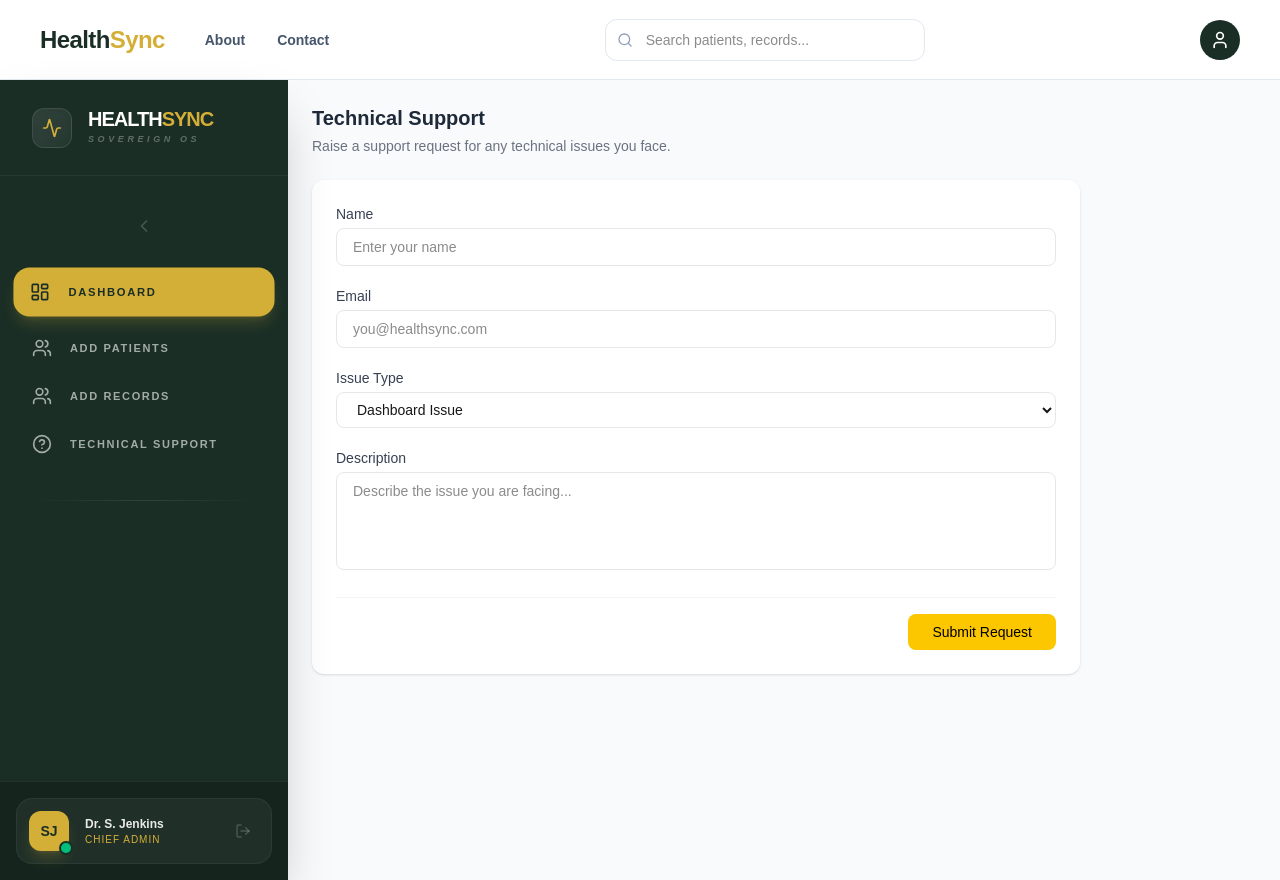
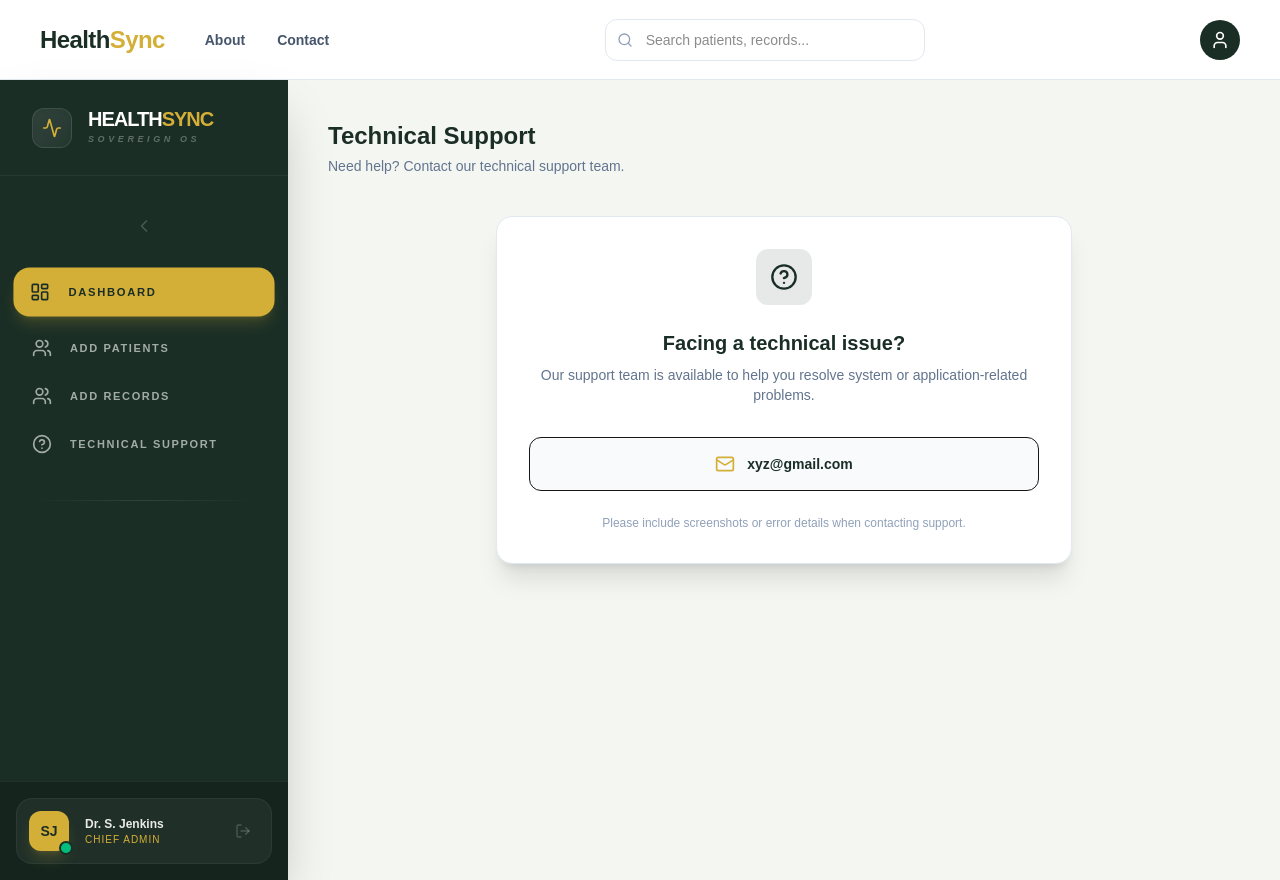
Before and after one commit to kalviumcommunity/S69-0126-CodeMeow-Full-Stack-With-NextjsAnd-AWS-Azure-HealthSync, a Next.js app in the folder your-project-name/: page /technical-support in a window 1280 px wide. Built offline with nearby package versions, Linux system fonts and the light colour scheme.

Commit message:
added the technical support

```diff
--- a/your-project-name/src/app/components/sidebar/Sidebar.tsx
+++ b/your-project-name/src/app/components/sidebar/Sidebar.tsx
@@ -105,7 +105,9 @@ export default function Sidebar() {
         <Link href="/add-records">
           <NavItem index={2} icon={Users} label="Add Records" isCollapsed={isCollapsed} />
         </Link>
-        <NavItem index={4} icon={HelpCircle} label="Technical Support" isCollapsed={isCollapsed} />
+        <Link href="/technical-support">
+          <NavItem index={4} icon={HelpCircle} label="Technical Support" isCollapsed={isCollapsed} />
+        </Link>
 
         <div className="my-8 h-px bg-gradient-to-r from-transparent via-white/10 to-transparent mx-4" />
       </div>
--- a/your-project-name/src/app/technical-support/page.tsx
+++ b/your-project-name/src/app/technical-support/page.tsx
@@ -1,107 +1,62 @@
 "use client";
 
-import { useState } from "react";
 import Sidebar from "../components/sidebar/Sidebar";
+import { Mail, HelpCircle } from "lucide-react";
 
 export default function TechnicalSupportPage() {
-  const [loading, setLoading] = useState(false);
-
-  const handleSubmit = (e: React.FormEvent<HTMLFormElement>) => {
-    e.preventDefault();
-    setLoading(true);
-
-    setTimeout(() => {
-      alert("Support request submitted successfully");
-      setLoading(false);
-    }, 1000);
-  };
-
   return (
-    <div className="flex min-h-screen bg-gray-50">
+    <div className="flex min-h-screen bg-[#F4F6F2]">
       {/* Sidebar */}
       <Sidebar />
 
       {/* Main Content */}
-      <main className="flex-1 p-6">
-        {/* Page Header */}
-        <div className="mb-6">
-          <h1 className="text-xl font-semibold text-gray-800">
+      <main className="flex-1 p-10">
+        {/* Header */}
+        <div className="mb-10">
+          <h1 className="text-2xl font-bold text-[#1A2E26]">
             Technical Support
           </h1>
-          <p className="text-sm text-gray-500 mt-1">
-            Raise a support request for any technical issues you face.
+          <p className="text-sm text-slate-500 mt-1">
+            Need help? Contact our technical support team.
           </p>
         </div>
 
         {/* Support Card */}
-        <div className="bg-white rounded-xl shadow-sm p-6 max-w-3xl">
-          <form onSubmit={handleSubmit} className="space-y-5">
-            {/* Name */}
-            <div>
-              <label className="block text-sm font-medium text-gray-700 mb-1">
-                Name
-              </label>
-              <input
-                type="text"
-                required
-                placeholder="Enter your name"
-                className="w-full rounded-lg border border-gray-200 px-4 py-2 text-sm focus:outline-none focus:ring-2 focus:ring-yellow-400"
-              />
+        <div className="flex justify-center">
+          <div className="bg-white rounded-2xl shadow-xl border border-slate-200 w-full max-w-xl p-8">
+
+            {/* Icon */}
+            <div className="flex justify-center mb-6">
+              <div className="w-14 h-14 rounded-xl bg-[#1A2E26]/10 flex items-center justify-center">
+                <HelpCircle className="w-7 h-7 text-[#1A2E26]" />
+              </div>
             </div>
 
-            {/* Email */}
-            <div>
-              <label className="block text-sm font-medium text-gray-700 mb-1">
-                Email
-              </label>
-              <input
-                type="email"
-                required
-                placeholder="you@healthsync.com"
-                className="w-full rounded-lg border border-gray-200 px-4 py-2 text-sm focus:outline-none focus:ring-2 focus:ring-yellow-400"
-              />
+            {/* Text */}
+            <h2 className="text-xl font-semibold text-center text-[#1A2E26] mb-2">
+              Facing a technical issue?
+            </h2>
+            <p className="text-sm text-center text-slate-500 mb-8">
+              Our support team is available to help you resolve system or
+              application-related problems.
+            </p>
+
+            {/* Contact Info */}
+            <div className="flex items-center justify-center gap-3 bg-slate-50 border rounded-xl p-4">
+              <Mail className="w-5 h-5 text-[#D4AF37]" />
+              <a
+                href="mailto:mahanandhanmanish@gmail.com"
+                className="text-sm font-semibold text-[#1A2E26] hover:underline"
+              >
+                xyz@gmail.com
+              </a>
             </div>
 
-            {/* Issue Type */}
-            <div>
-              <label className="block text-sm font-medium text-gray-700 mb-1">
-                Issue Type
-              </label>
-              <select
-                className="w-full rounded-lg border border-gray-200 px-4 py-2 text-sm bg-white focus:outline-none focus:ring-2 focus:ring-yellow-400"
-              >
-                <option>Dashboard Issue</option>
-                <option>Patient Records</option>
-                <option>Consent Request</option>
-                <option>Login / Access</option>
-                <option>Other</option>
-              </select>
-            </div>
-
-            {/* Description */}
-            <div>
-              <label className="block text-sm font-medium text-gray-700 mb-1">
-                Description
-              </label>
-              <textarea
-                rows={4}
-                required
-                placeholder="Describe the issue you are facing..."
-                className="w-full rounded-lg border border-gray-200 px-4 py-2 text-sm resize-none focus:outline-none focus:ring-2 focus:ring-yellow-400"
-              />
-            </div>
-
-            {/* Divider */}
-            <div className="border-t border-gray-100 pt-4 flex justify-end">
-              <button
-                type="submit"
-                disabled={loading}
-                className="bg-yellow-400 hover:bg-yellow-500 text-black font-medium text-sm px-6 py-2 rounded-lg transition disabled:opacity-60"
-              >
-                {loading ? "Submitting..." : "Submit Request"}
-              </button>
-            </div>
-          </form>
+            {/* Footer Note */}
+            <p className="text-xs text-center text-slate-400 mt-6">
+              Please include screenshots or error details when contacting support.
+            </p>
+          </div>
         </div>
       </main>
     </div>
```
